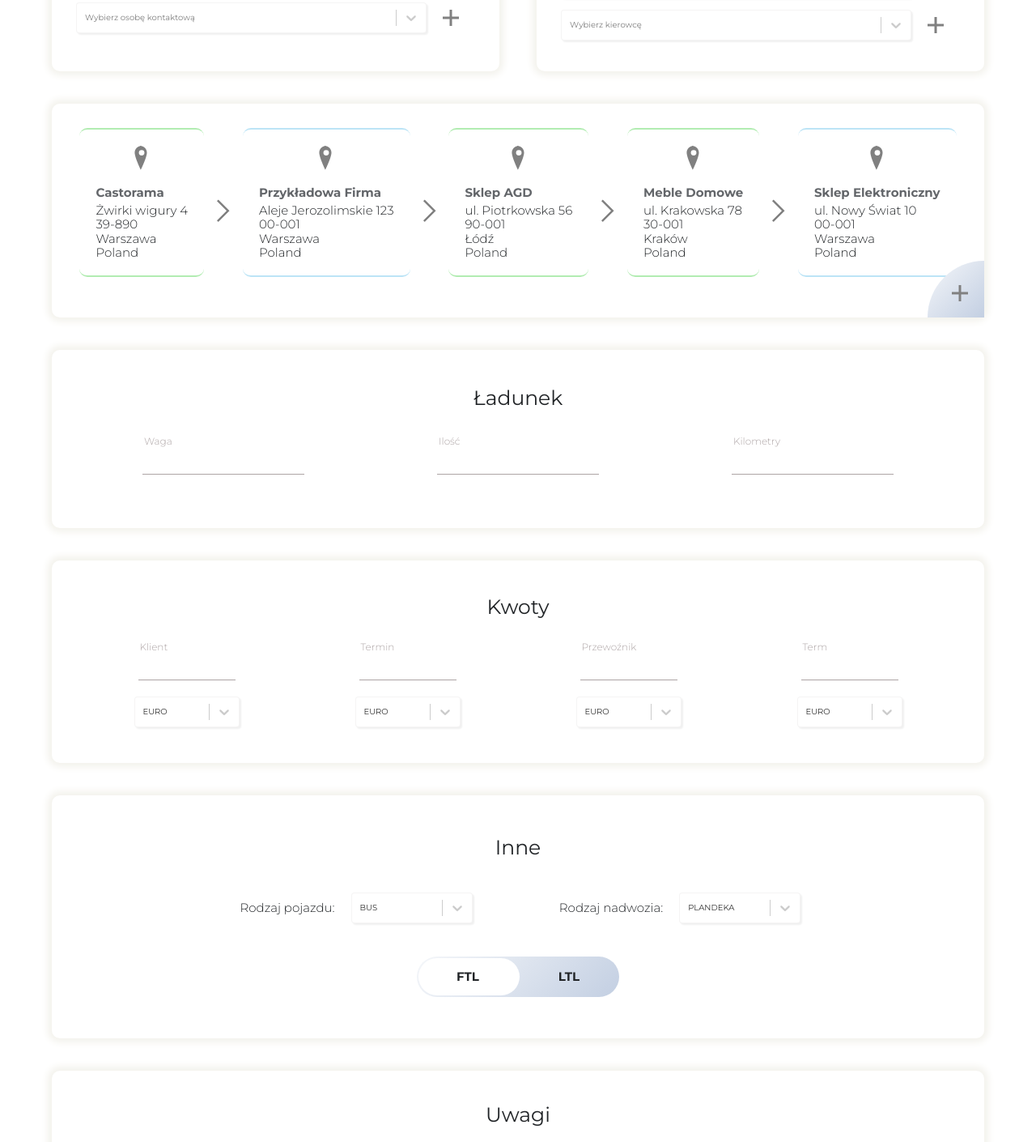
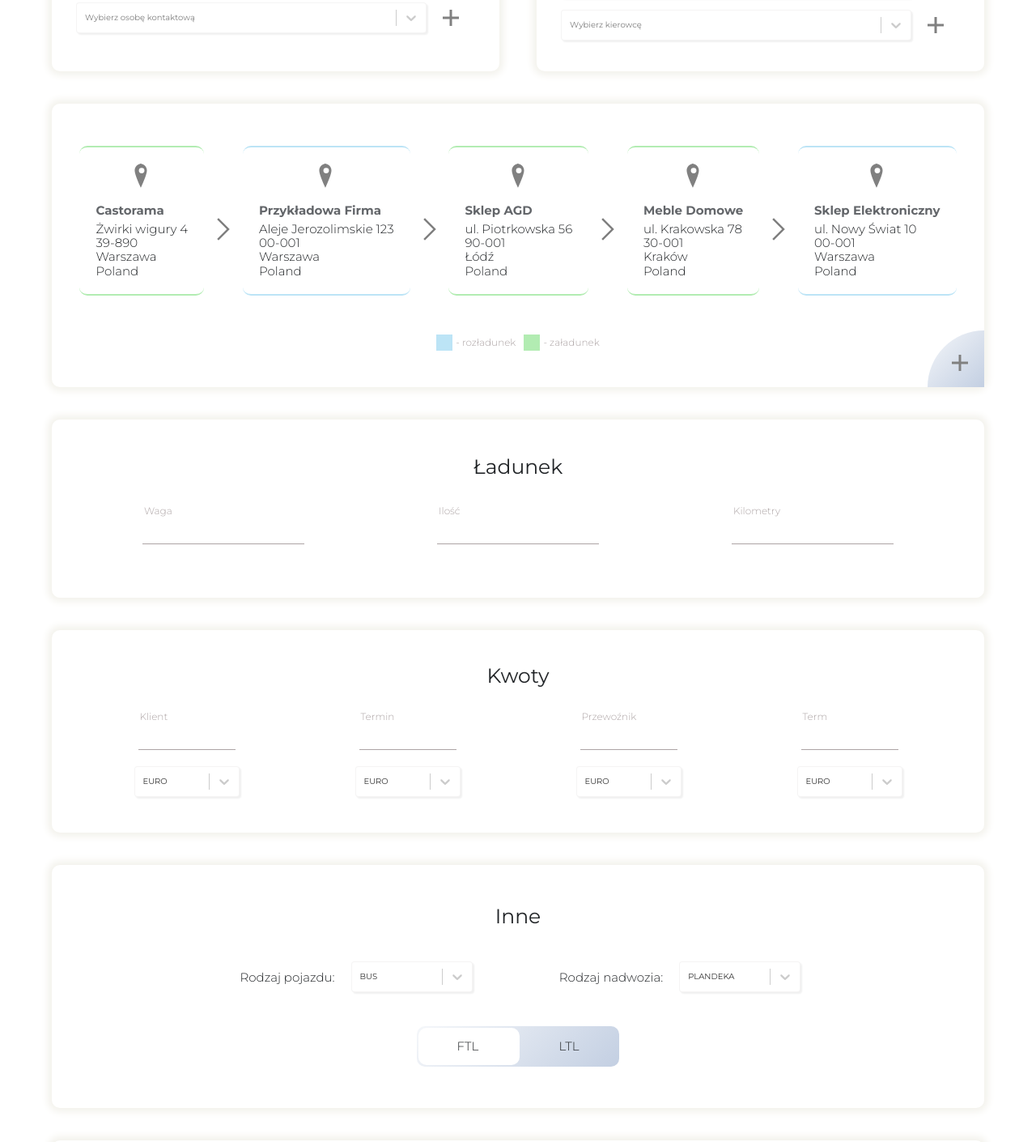
Before and after one commit to wiewiex/sped-app, a Next.js app: page / in a window 1280 px wide. Shown: the part 280-1690 px from the top of the page at 81% size. Built offline with nearby package versions, Linux system fonts and the light colour scheme.

Commit message:
colors legend

```diff
--- a/src/components/controllers/Home/Addresses/Addresses.tsx
+++ b/src/components/controllers/Home/Addresses/Addresses.tsx
@@ -4,18 +4,20 @@ import {
 } from '@/components/views/styledContainers';
 import { useAppTheme } from '@/utils/theme';
 import Tile from '../Tile';
-import { H5, Text } from '@/components/views/styledTexts';
+import { H5, SmallText, Text } from '@/components/views/styledTexts';
 import Pin from './Pin';
 import { Fragment } from 'react';
 import Arrow from './Arrow';
 import PlusOnQuarter from './PlusOnQuarter';
 import { useAppContext } from '@/context/AppContext';
 
+const blue = '#89CFF090';
+const green = '#77DD7790';
+
 export default function Addresses() {
   const { setShowAddAddressModal } = useAppContext();
-
   return (
-    <Tile mobileWidth="100%">
+    <Tile mobileWidth="100%" minHeight="35rem">
       <Container
         mobileWidth="100%"
         flex={1}
@@ -35,6 +37,10 @@ export default function Addresses() {
           </Fragment>
         ))}
       </Container>
+      <Container mobileFlexDirection="row" mobileMargin="0 0 1rem 0">
+        <ColorLegend color={blue} text="rozładunek" />
+        <ColorLegend color={green} text="załadunek" />
+      </Container>
       <ElementPositionWrapper
         mobileRight="0"
         mobileBottom="0"
@@ -45,6 +51,20 @@ export default function Addresses() {
     </Tile>
   );
 }
+
+const ColorLegend = ({ color, text }: { color: string; text: string }) => {
+  return (
+    <Container mobileFlexDirection="row" mobileMargin="0.5rem">
+      <Container
+        mobileWidth="2rem"
+        mobileHeight="2rem"
+        backgroundColor={color}
+        mobileMargin="0 0.4rem 0 0"
+      />
+      <SmallText>- {text}</SmallText>
+    </Container>
+  );
+};
 
 const Item = ({
   index,
@@ -63,15 +83,10 @@ const Item = ({
   country: string;
   isUnload: boolean;
 }) => {
-  const { colors, borderRadius, boxShadow } = useAppTheme();
-  const isEvenNumber = index % 2 === 0;
-  const blue = '#89CFF090';
-  const green = '#77DD7790';
+  const { borderRadius } = useAppTheme();
+  // const isEvenNumber = index % 2 === 0;
   return (
-    <Container
-      mobileMargin="0 0 2rem 0"
-      mobileJustifyContent={isEvenNumber ? 'flex-start' : 'flex-end'}
-    >
+    <Container mobileMargin="0 0 2rem 0" mobileJustifyContent="center">
       <Container
         borderBottom={`2px solid ${isUnload ? blue : green}`}
         borderTop={`2px solid ${isUnload ? blue : green}`}
--- a/src/components/reusable/ToggleButton.tsx
+++ b/src/components/reusable/ToggleButton.tsx
@@ -4,7 +4,7 @@ import {
   ElementPositionWrapper,
 } from '../views/styledContainers';
 import styled from 'styled-components';
-import { H5 } from '../views/styledTexts';
+import { Text } from '../views/styledTexts';
 import { useRef } from 'react';
 
 export default function ToggleButton({
@@ -14,7 +14,7 @@ export default function ToggleButton({
   offText: string;
   onText: string;
 }) {
-  const { colors } = useAppTheme();
+  const { colors, borderRadius } = useAppTheme();
   const checkboxId = `toggle-button_${offText}_${onText}`;
   const width = 25;
 
@@ -23,7 +23,7 @@ export default function ToggleButton({
   return (
     <Container
       backgroundGradient
-      borderRadius="3rem"
+      borderRadius={borderRadius}
       mobileWidth={width + 'rem'}
       mobileHeight="5rem"
       relative
@@ -36,8 +36,8 @@ export default function ToggleButton({
           zIndex={2}
           cursor="pointer"
         >
-          <H5>{offText}</H5>
-          <H5>{onText}</H5>
+          <Text>{offText}</Text>
+          <Text>{onText}</Text>
         </Container>
         <input ref={checkboxRef} id={checkboxId} type="checkbox" />
         <ElementPositionWrapper
@@ -51,7 +51,7 @@ export default function ToggleButton({
             backgroundColor={colors.mainBackground}
             mobileWidth={width / 2 + 'rem'}
             flex={1}
-            borderRadius="3rem"
+            borderRadius={borderRadius}
             className="marker"
           />
         </ElementPositionWrapper>
```
